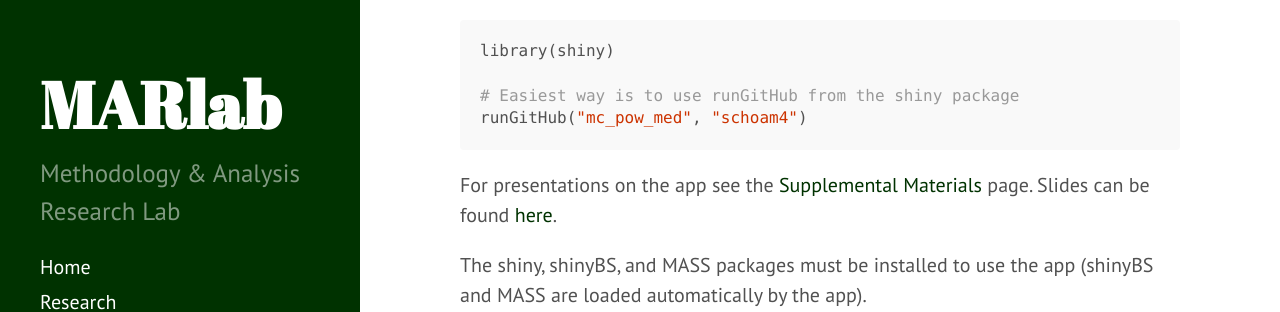
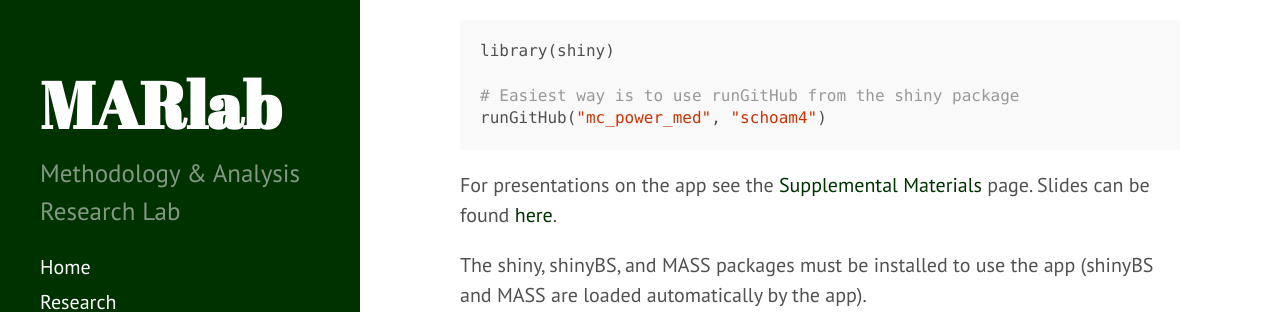
Before and after one commit to schoam4/schoam4.github.io, a Jekyll site: the page built from power_mediation.md, in a window 1280 px wide. Shown: the part 280-592 px from the top of the page. Built offline with Jekyll 4.4.1, drawn with Linux system fonts in a browser that asks for light colours.

Commit message:
Typo fixes

````diff
--- a/power_mediation.md
+++ b/power_mediation.md
@@ -11,7 +11,7 @@ To run the app automatically on your local machine use the following code in R (
 library(shiny)
 
 # Easiest way is to use runGitHub from the shiny package
-runGitHub("mc_pow_med", "schoam4")
+runGitHub("mc_power_med", "schoam4")
 ```
 
 For presentations on the app see the [Supplemental Materials](http://marlab.org/Supplemental_Materials/) page. Slides can be found [here](https://github.com/schoam4/Talks/raw/master/IMPS_2016/IMPS_power.pdf).
````
Also changed, not shown: people.md (+1 -1 lines).
